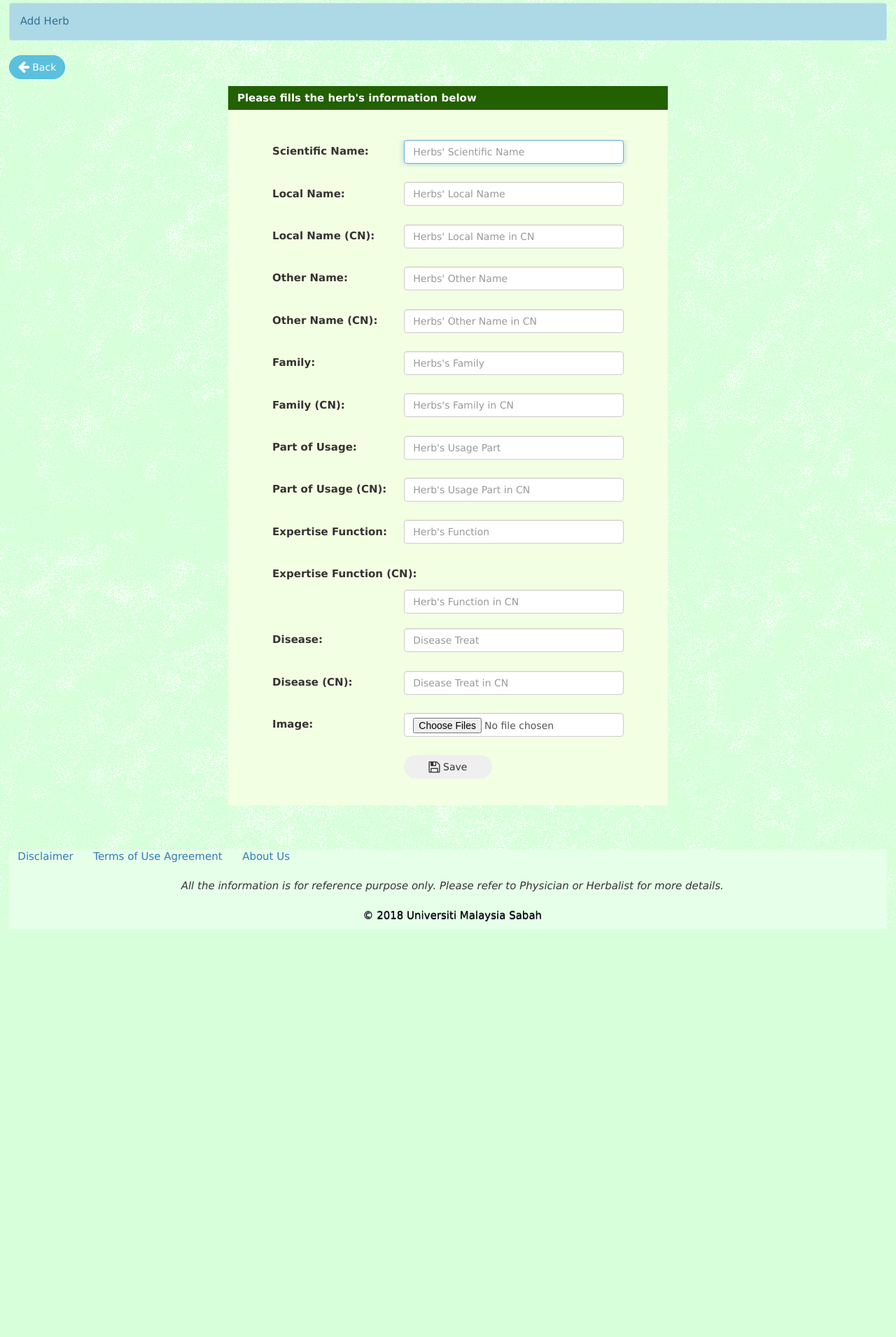
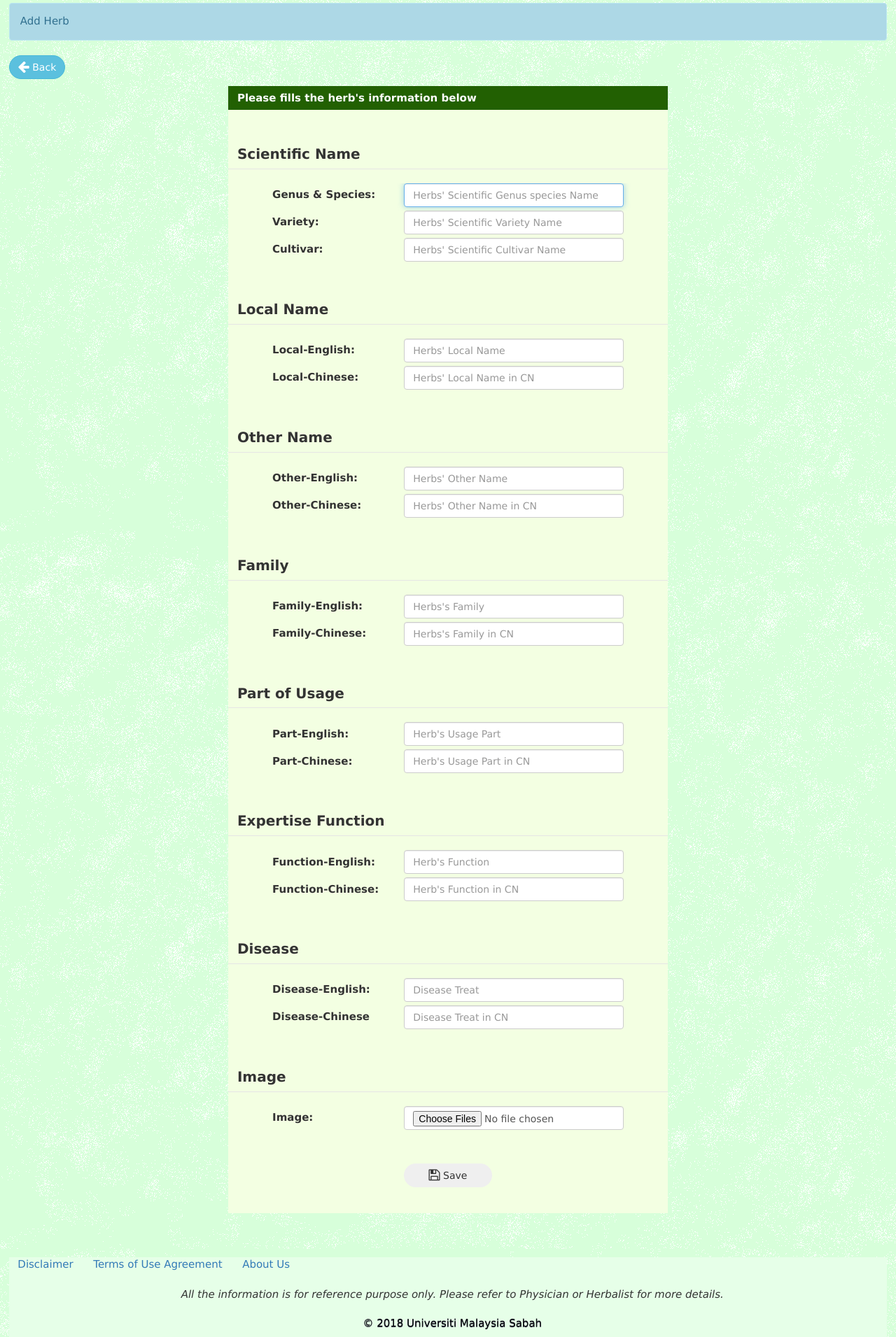
Before and after one commit to alwice/SabahTCM, a PHP site: page /lang/en/admin/add_herbs.php in a window 1280 px wide. Shown: the part 267-2178 px from the top of the page at 70% size. Before the commit the page ends 1595 px from the top, so only its background shows below. Run offline with PHP 8.4, Linux system fonts and the light colour scheme; the visitor is signed in with stand-in values (Sample User, id 1); data that the repository does not hold is empty.

Commit message:
final correction
seperate scientific name into 3 parts, genus&species, variety, author

```diff
--- a/css/style.css
+++ b/css/style.css
@@ -197,6 +197,14 @@ span.form_break {
 	font-weight: bold;
 }
 
+#body div#small_window form legend{
+	padding: 1% 0 1% 2%;
+	font-size: 15pt;
+	font-weight: bold;
+
+}
+
+
 #body div#small_window form label{
 	float: left;
 	padding: 1% 1% 1% 10%;
@@ -288,7 +296,7 @@ span.form_break {
 	}
 
 	#body div#small_window form#herb input {
-		margin-right: 5%;
+		margin-right: 10%;
 	}
 
 
--- a/lang/en/Admin/add_herbs.php
+++ b/lang/en/Admin/add_herbs.php
@@ -31,7 +31,9 @@
 				/*get herb_list*/
 				$herb_list_information=mysqli_query($conn,"SELECT * FROM herb_list WHERE herb_id='$herb_id'")or die(mysqli_error($conn));
 				while($data1=mysqli_fetch_array($herb_list_information)){
-					$sci_name=$data1['scientific_name'];
+					$sci_name_gs=$data1['scientific_gen_spec'];
+					$sci_name_var=$data1['scientific_var'];
+					$sci_name_cv=$data1['scientific_cv'];
 					$image=$data1['image'];
 					$herb_name=$data1['local_name'];
 					$other_name=$data1['other_name'];
@@ -47,7 +49,9 @@
 				/*get herb_list*/
 				$herb_list_information=mysqli_query($conn,"SELECT * FROM herb_list WHERE herb_id='$herb_id'")or die(mysqli_error($conn));
 				while($data1=mysqli_fetch_array($herb_list_information)){
-					$sci_name=$data1['scientific_name'];
+					$sci_name_gs=$data1['scientific_gen_spec'];
+					$sci_name_var=$data1['scientific_var'];
+					$sci_name_cv=$data1['scientific_cv'];
 					$image=$data1['image'];
 					$herb_name=$data1['local_name'];
 					$other_name=$data1['other_name'];
@@ -80,91 +84,117 @@
 				<input type="hidden" name="herb_id" value="<?php echo $herb_id;?>">
 
 				<!--Scientific Name-->
+				<fieldset><legend>Scientific Name</legend>
+					<!--Genus & Species-->
 					<div class="form-group">
-					<label>Scientific Name:</label>
-					<input type="text" data-toggle="tooltip" data-placement="right" title="Fillin the Scientific Name" class="form-control" value="<?php if(isset($sci_name)) echo $sci_name;?>" name="sci_name" placeholder="Herbs' Scientific Name" required autofocus/>
+						<label>Genus & Species:</label>
+						<input type="text" data-toggle="tooltip" data-placement="right" title="Fillin the Genus species of Herb" class="form-control" value="<?php if(isset($sci_name_gs)) echo $sci_name_gs;?>" name="sci_name_gs" placeholder="Herbs' Scientific Genus species Name" required autofocus/>
 					</div>
+					<!--Variety-->
+					<div class="form-group">
+						<label>Variety:</label>
+						<input type="text" data-toggle="tooltip" data-placement="right" title="Fillin the Variety of Herb (May leave blank)" class="form-control" value="<?php if(isset($sci_name_var)) echo $sci_name_var;?>" name="sci_name_var" placeholder="Herbs' Scientific Variety Name"/>
+					</div>
+					<!--Variety / Cultivar-->
+					<div class="form-group">
+						<label>Cultivar:</label>
+						<input type="text" data-toggle="tooltip" data-placement="right" title="Fillin the Cultivar of Herb" class="form-control" value="<?php if(isset($sci_name_cv)) echo $sci_name_cv;?>" name="sci_name_cv" placeholder="Herbs' Scientific Cultivar Name"/>
+					</div>
+				</fieldset>
 				</br><span class="form_break"></br></span>
 
 				<!--Local Name-->
+				<fieldset><legend>Local Name</legend>
+					<!--Local Name in EN-->
 					<div class="form-group">
-					<label>Local Name:</label>
+						<label>Local-English:</label>
 						<input type="text" data-toggle="tooltip" data-placement="right" title="Fillin Only One Local Name" class="form-control" value="<?php if(isset($herb_name)) echo $herb_name;?>" name="herb_name" placeholder="Herbs' Local Name" />
 					</div>
-				</br><span class="form_break"></br></span>
 					<!--Local Name in CN-->
 					<div class="form-group">
-					<label>Local Name (CN):</label>
+						<label>Local-Chinese:</label>
 						<input type="text" data-toggle="tooltip" data-placement="right" title="Fillin Only One Local Name in CN" class="form-control" value="<?php if(isset($herb_name_cn)) echo $herb_name_cn;?>" name="herb_name_cn" placeholder="Herbs' Local Name in CN" />
 					</div>
+				</fieldset>
 				</br><span class="form_break"></br></span>
 
 				<!--Other Name-->
+				<fieldset><legend>Other Name</legend>
+					<!--Other Name in EN-->
 					<div class="form-group">
-					<label>Other Name:</label>
+						<label>Other-English:</label>
 						<input type="text" data-toggle="tooltip" data-placement="right" title="Fillin The Other Names" class="form-control" value="<?php if(isset($other_name)) echo $other_name;?>" name="other_name" placeholder="Herbs' Other Name" />
 					</div>
-				</br><span class="form_break"></br></span>
 					<!--Other Name in CN-->
 					<div class="form-group">
-					<label>Other Name (CN):</label>
+						<label>Other-Chinese:</label>
 						<input type="text" data-toggle="tooltip" data-placement="right" title="Fillin The Other Names in CN" class="form-control" value="<?php if(isset($other_name_cn)) echo $other_name_cn;?>" name="other_name_cn" placeholder="Herbs' Other Name in CN" />
 					</div>
+				</fieldset>
 				</br><span class="form_break"></br></span>
 
 				<!--Family-->
+				<fieldset><legend>Family</legend>
+					<!--Family in EN-->
 					<div class="form-group">
-					<label>Family:</label>
+						<label>Family-English:</label>
 						<input type="text" data-toggle="tooltip" data-placement="right" title="Fillin the Family" class="form-control" value="<?php if(isset($family)) echo $family;?>" name="family" placeholder="Herbs's Family" />
 					</div>
-				</br><span class="form_break"></br></span>
 					<!--Family in CN-->
 					<div class="form-group">
-					<label>Family (CN):</label>
+						<label>Family-Chinese:</label>
 						<input type="text" data-toggle="tooltip" data-placement="right" title="Fillin the Family in CN" class="form-control" value="<?php if(isset($family_cn)) echo $family_cn;?>" name="family_cn" placeholder="Herbs's Family in CN" />
 					</div>
+				</fieldset>
 				</br><span class="form_break"></br></span>
 
 				<!--Usage Part-->
+				<fieldset><legend>Part of Usage</legend>
+					<!--Usage Part in EN-->
 					<div class="form-group">
-					<label>Part of Usage:</label>
+						<label>Part-English:</label>
 						<input type="text" data-toggle="tooltip" data-placement="right" title="Fillin Only One Part of Usage" class="form-control" value="<?php if(isset($part)) echo $part;?>" name="part" placeholder="Herb's Usage Part" />
 					</div>
-				</br><span class="form_break"></br></span>
 					<!--Usage Part in CN-->
 					<div class="form-group">
-					<label>Part of Usage (CN):</label>
+						<label>Part-Chinese:</label>
 						<input type="text" data-toggle="tooltip" data-placement="right" title="Fillin Only One Part of Usage in CN" class="form-control" value="<?php if(isset($part_cn)) echo $part_cn;?>" name="part_cn" placeholder="Herb's Usage Part in CN" />
 					</div>
+				</fieldset>
 				</br><span class="form_break"></br></span>
 
 				<!--Function-->
+				<fieldset><legend>Expertise Function</legend>
+					<!--Function in EN-->
 					<div class="form-group">
-					<label>Expertise Function:</label>
+						<label>Function-English:</label>
 						<input type="text" data-toggle="tooltip" data-placement="right" title="Fillin Only One Expertise Function" class="form-control" value="<?php if(isset($function)) echo $function;?>" name="function" placeholder="Herb's Function" />
 					</div>
-				</br><span class="form_break"></br></span>
 					<!--Function in CN-->
 					<div class="form-group">
-					<label>Expertise Function (CN):</label>
+						<label>Function-Chinese:</label>
 						<input type="text" data-toggle="tooltip" data-placement="right" title="Fillin Only One Expertise Function in CN" class="form-control" value="<?php if(isset($function_cn)) echo $function_cn;?>" name="function_cn" placeholder="Herb's Function in CN" />
 					</div>
+				</fieldset>
 				</br><span class="form_break"></br></span>
 
 				<!--Disease-->
+				<fieldset><legend>Disease</legend>
+					<!--Disease in EN-->
 					<div class="form-group">
-					<label>Disease:</label>
+						<label>Disease-English:</label>
 						<input type="text" data-toggle="tooltip" data-placement="right" title="Fillin Only One Type of Disease" class="form-control" name="disease" value="<?php if(isset($disease)) echo $disease;?>" placeholder="Disease Treat" >
 					</div>
-				</br><span class="form_break"></br></span>
 					<!--Disease in CN-->
 					<div class="form-group">
-					<label>Disease (CN):</label>
+						<label>Disease-Chinese</label>
 						<input type="text" data-toggle="tooltip" data-placement="right" title="Fillin Only One Type of Disease in CN" class="form-control" name="disease_cn" value="<?php if(isset($disease_cn)) echo $disease_cn;?>" placeholder="Disease Treat in CN" />
 					</div>
+				</fieldset>
 				</br><span class="form_break"></br></span>
 
 				<!--Image-->
+				<fieldset><legend>Image</legend>
 					<div class="form-group">
 						<?php
 							$dir = '../../../pics';
@@ -175,6 +205,7 @@
 						<label>Image:</label>
 						<input class="form-control" style=" padding-left: 200;" type="file" name="image" multiple>
 					</div>
+				</fieldset>
 				</br><span class="form_break"></br></span>
 				<!--Save, update & delete-->
 				<div class="control-group">
--- a/lang/en/add_comment.php
+++ b/lang/en/add_comment.php
@@ -1,4 +1,4 @@
-<!DOCTYPE html>
+/<!DOCTYPE html>
 <html>
 <head>
 	<meta http-equiv="Content-Type" conetent="text/html; charset=UTF-8">
@@ -59,7 +59,7 @@
 					<textarea type="text-box" class="form-control" name="comment" placeholder="Comment" required /></textarea>
 				</div>
 				</br><span class="form_break"></br></span>
-				<p>The Comment will only shown in Forum after reviewed by admin.</p>
+				<p>The Comment will only be show in Forum after reviewed by admin.</p>
 				</br>
 				<!--submit button-->
 				<div class="controls">
--- a/lang/en/add_topic.php
+++ b/lang/en/add_topic.php
@@ -56,7 +56,7 @@
 					<textarea type="text-box" class="form-control" name="topic_details" placeholder="Details of Topic" required ></textarea>
 				</div>
 				</br><span class="form_break"></br></span>
-				<p>The Topic will only shown in Forum after reviewed by admin.</p>
+				<p>The Topic will only be show in Forum after reviewed by admin.</p>
 				</br>
 				<!--submit button-->
 				<div class="controls">
```
Also changed, not shown: lang/cn/Admin/add_herbs.php (+51 -17 lines), lang/cn/Admin/add_herbs_save.php (+7 -5 lines), lang/cn/Admin/diseases.php (+13 -2 lines), lang/cn/Admin/herbs.php (+13 -2 lines), lang/cn/diseases.php (+13 -2 lines), lang/cn/herbs.php (+13 -2 lines), lang/en/Admin/add_herbs_save.php (+8 -5 lines), lang/en/Admin/diseases.php (+13 -2 lines), lang/en/Admin/herbs.php (+13 -2 lines), lang/en/diseases.php (+13 -2 lines), lang/en/herbs.php (+13 -2 lines), upload/Agarwood.jpg (added). Lines whose indentation alone changed are shown as unchanged.
